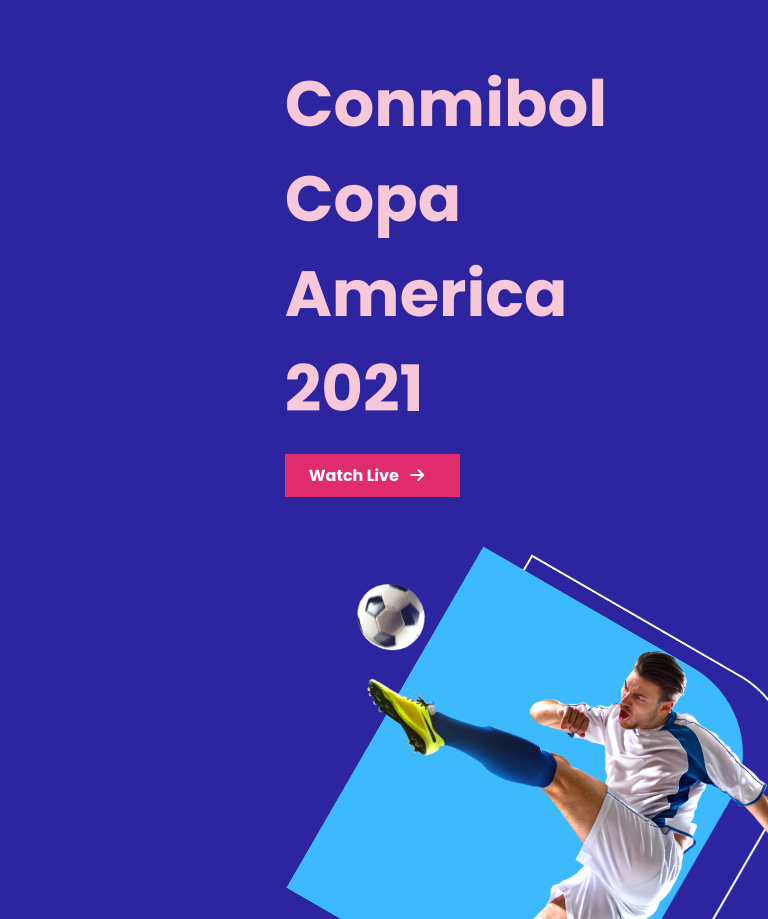
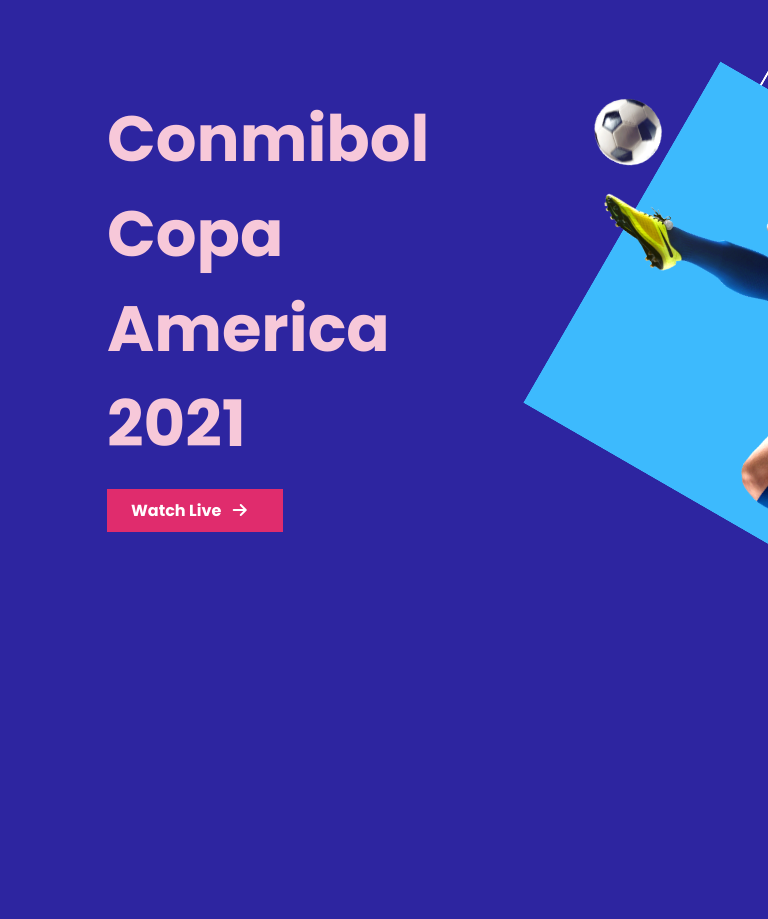
Before and after one commit to Md-omar-faruke-programming-hero/assingment-two, a plain HTML site: page index.html in a window 768 px wide. Shown: the part 381-1300 px from the top of the page. Drawn offline with Linux system fonts and the light colour scheme.

Commit message:
final touch

```diff
--- a/style.css
+++ b/style.css
@@ -320,16 +320,16 @@ style for media
     width: 170%;
     height: 100%;
     display: flex;
-    flex-direction: column;
+    flex-direction: row;
     align-items: center;
     padding: 50%;
     justify-content: center;
   }
   .sectionone-header {
-    margin-left: 29%;
+    margin-left: 50%;
   }
   .anchor {
-    margin-left: 29%;
+    margin-left: 50%;
     /* margin-bottom: 40%; */
   }
   .sectionone-banner {
@@ -340,7 +340,7 @@ style for media
     display: grid;
     grid-template-columns: repeat(2, 1fr);
     align-items: center;
-    justify-content: center;
+    justify-content: space-evenly;
     margin-left: 70%;
     /* margin-right: 0px; */
   }
@@ -376,7 +376,7 @@ style for media
   .ticket {
     display: flex;
     flex-direction: column;
-    margin-left: 50%;
+    margin-left: 75%;
     width: 100%;
   }
   .ticket p {
```
